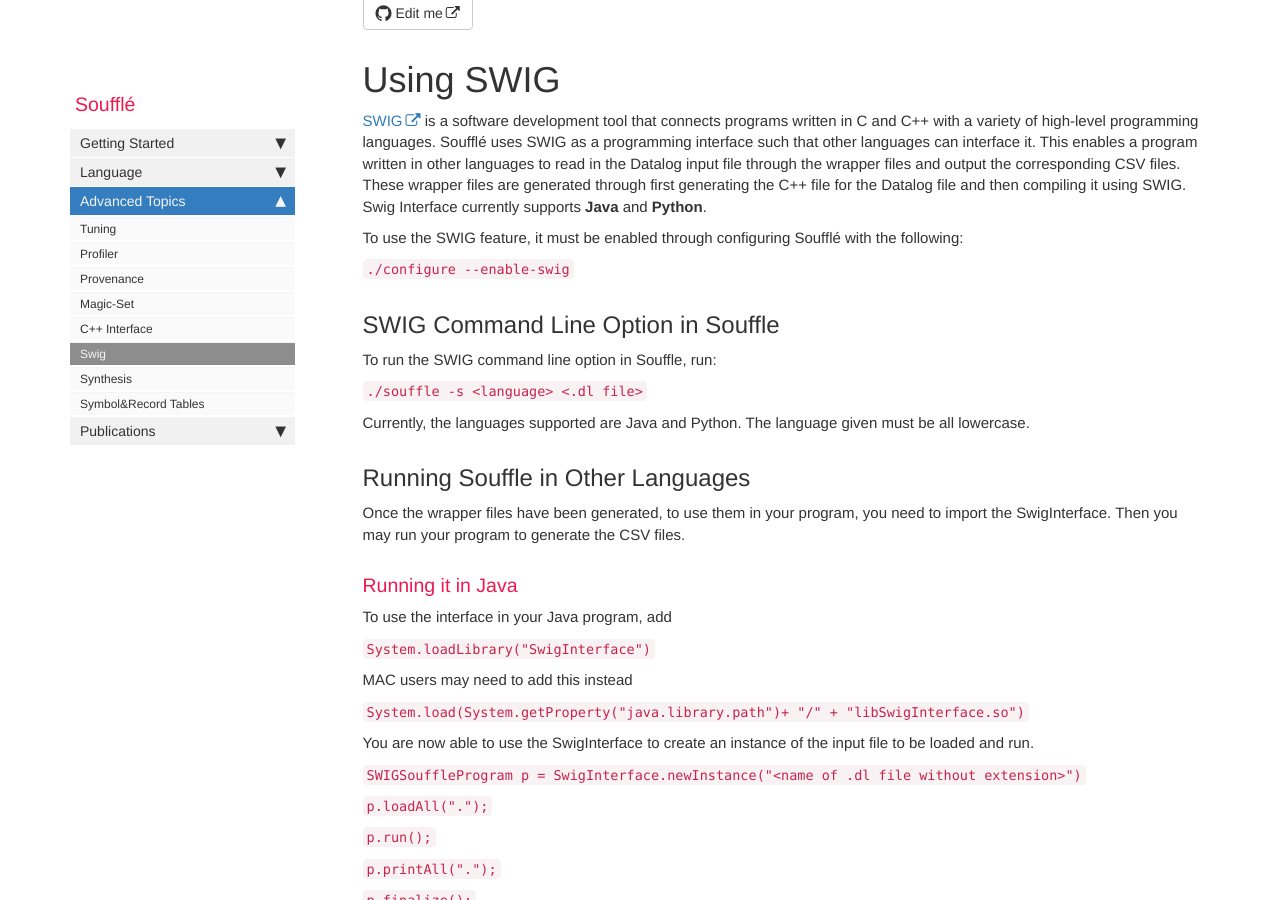
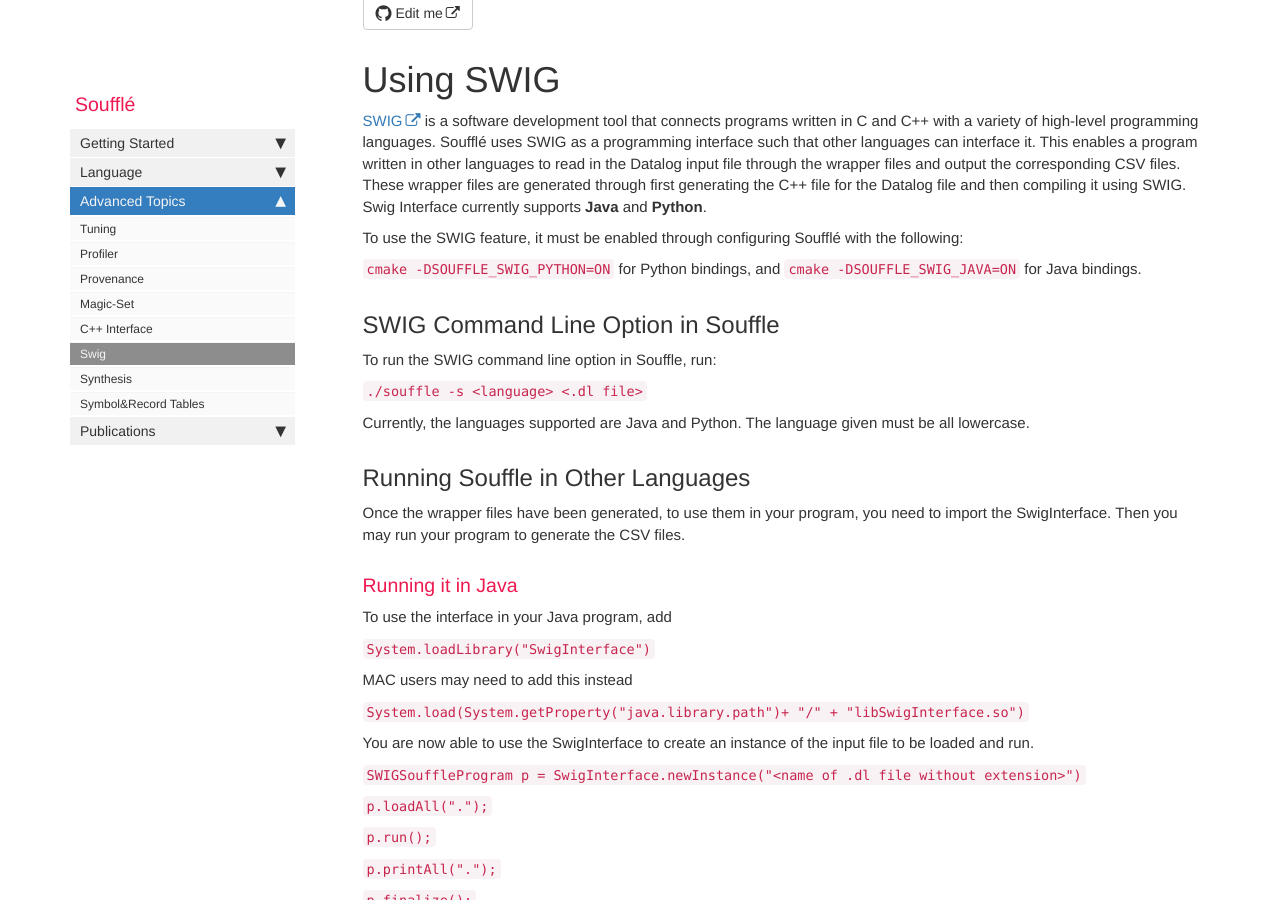
Before and after one commit to souffle-lang/souffle-lang.github.io, a Jekyll site: the page built from pages/docs/swig.md, in a window 1280 px wide and 900 px high, scrolled down 303 px. Built offline with Jekyll 4.4.1, drawn with Linux system fonts in a browser that asks for light colours; comment, search, counter and statistics services are not loaded.

Commit message:
Update swig.md
Show the `cmake` command instead of `configure`.

```diff
--- a/pages/docs/swig.md
+++ b/pages/docs/swig.md
@@ -10,7 +10,7 @@ folder: docs
 
 To use the SWIG feature, it must be enabled through configuring Soufflé with the following:
 
-`./configure --enable-swig`
+`cmake -DSOUFFLE_SWIG_PYTHON=ON` for Python bindings, and `cmake -DSOUFFLE_SWIG_JAVA=ON` for Java bindings.
 
 ## SWIG Command Line Option in Souffle
 To run the SWIG command line option in Souffle, run:
```
